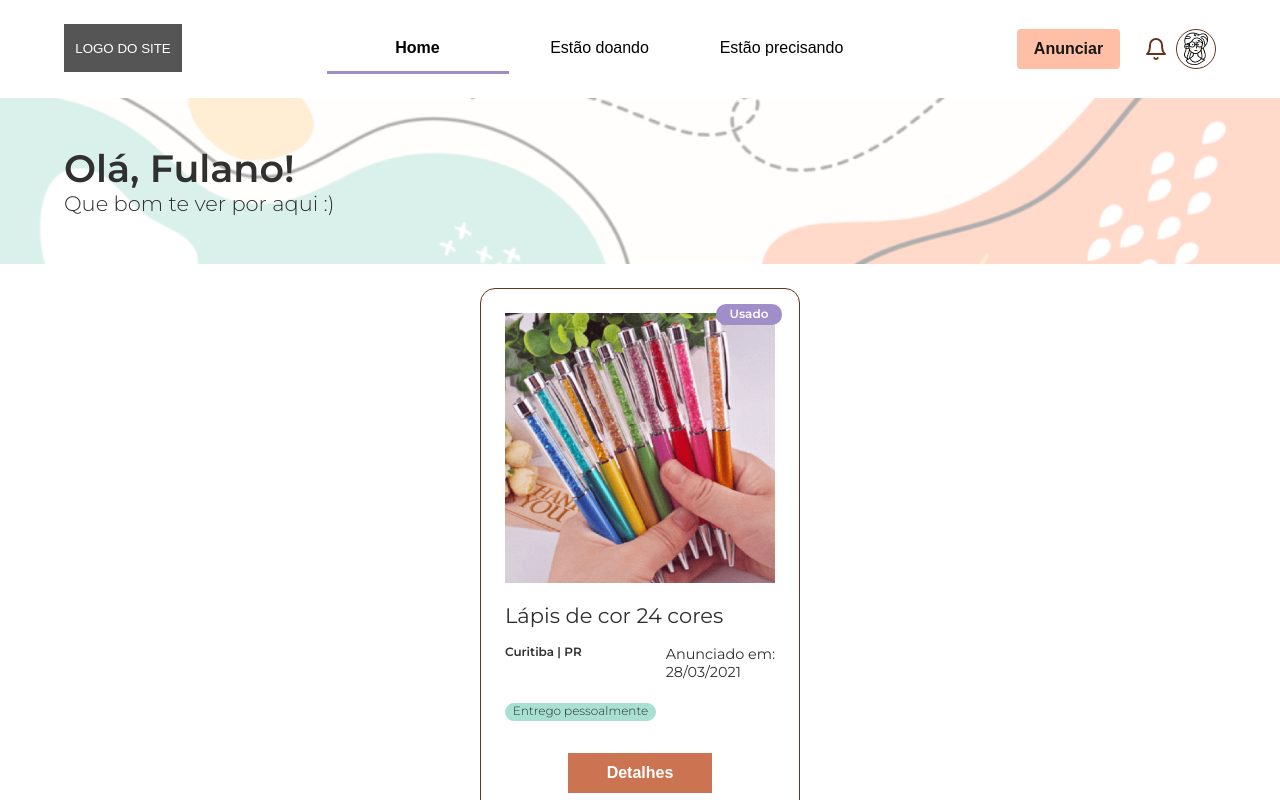
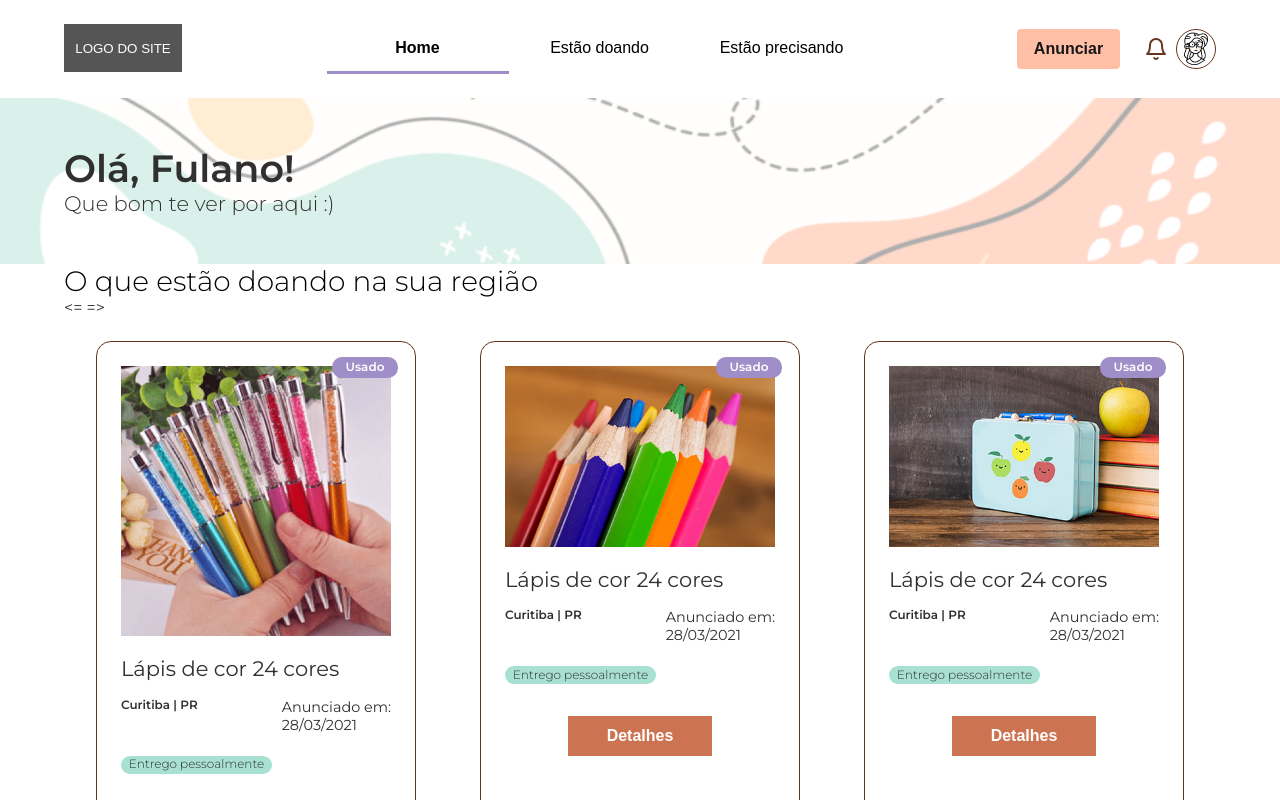
Before and after one commit to FCamara-Squad13/Mobile, a React (Create React App) app: page / in a window 1280 px wide. Shown: the top 800 px of the page. Built offline with nearby package versions, Linux system fonts and the light colour scheme.

Commit message:
Edit section title font

```diff
--- a/src/components/CardHolder/index.tsx
+++ b/src/components/CardHolder/index.tsx
@@ -1,18 +1,33 @@
 import React from "react";
+import "./style.css";
 
 import HomeCard from "../HomeCard";
 
 import canetas from "../../assets/images/Canetas.png";
 import lapis from "../../assets/images/Lapis.jpg";
 import lancheira from "../../assets/images/Lancheira.jpg";
+import ButtonVerMais from "../ButtonVerMais";
 
 const CardHolder: React.FC = () => {
   return (
-    <>
-      <HomeCard imagePath={canetas} />
-      <HomeCard imagePath={lapis} />
-      <HomeCard imagePath={lancheira} />
-    </>
+    <section className="section">
+      <div className="container">
+        <div className="section-content">
+          <div className="section-header">
+            <h3 className="section-title">O que estão doando na sua região</h3>
+            <div className="section-nav">
+              <p> {`<= =>`} </p>
+            </div>
+          </div>
+          <div className="card-holder">
+            <HomeCard imagePath={canetas} />
+            <HomeCard imagePath={lapis} />
+            <HomeCard imagePath={lancheira} />
+          </div>
+          <ButtonVerMais />
+        </div>
+      </div>
+    </section>
   );
 };
 
--- a/src/components/CardHolder/style.css
+++ b/src/components/CardHolder/style.css
@@ -0,0 +1,18 @@
+.section-content {
+  width: 100%;
+  display: flex;
+  flex-direction: column;
+  margin: 0 auto;
+}
+
+.section-title {
+  font-weight: 300;
+  font-size: 28px;
+  line-height: 34.13px;
+  color: #000000;
+}
+
+.card-holder {
+  display: flex;
+  justify-content: space-between;
+}
```
